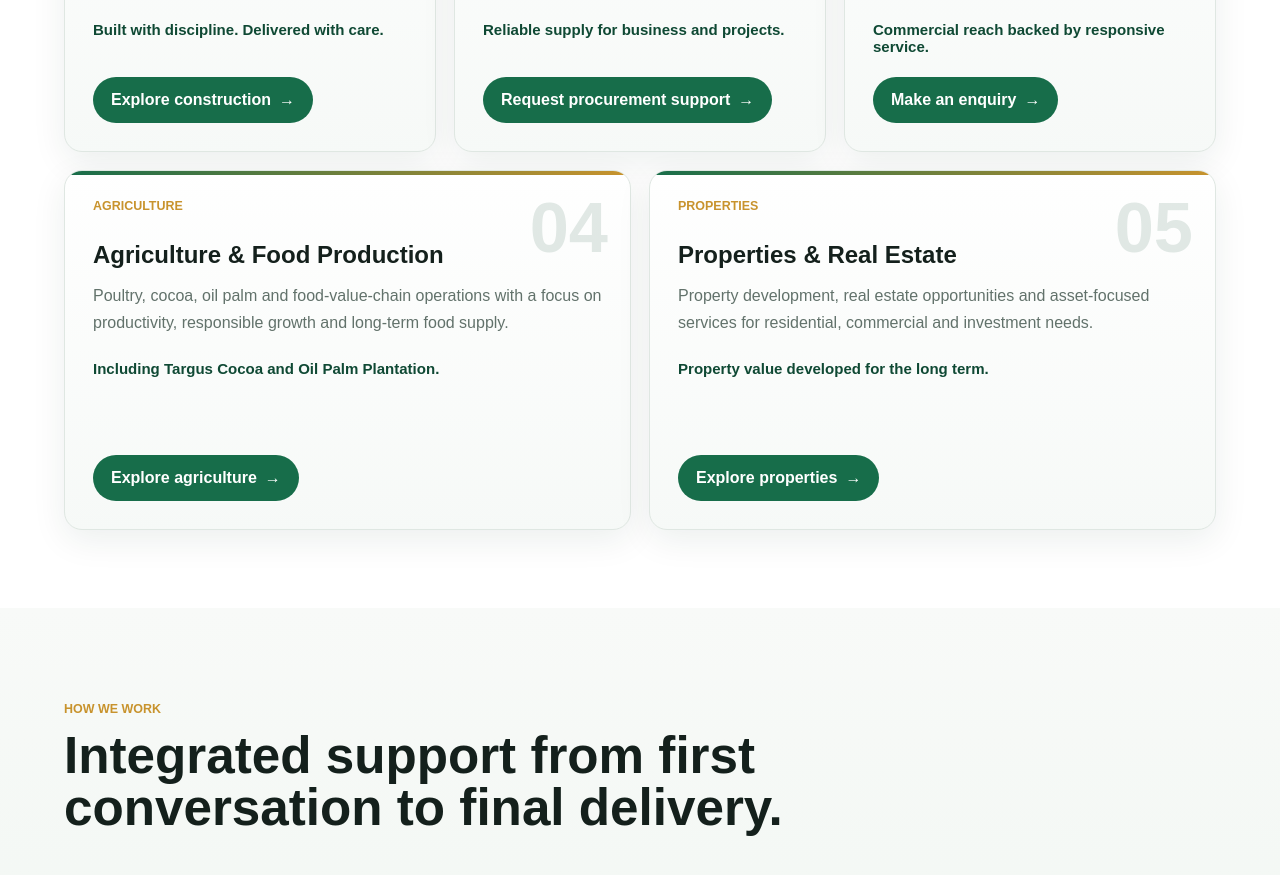
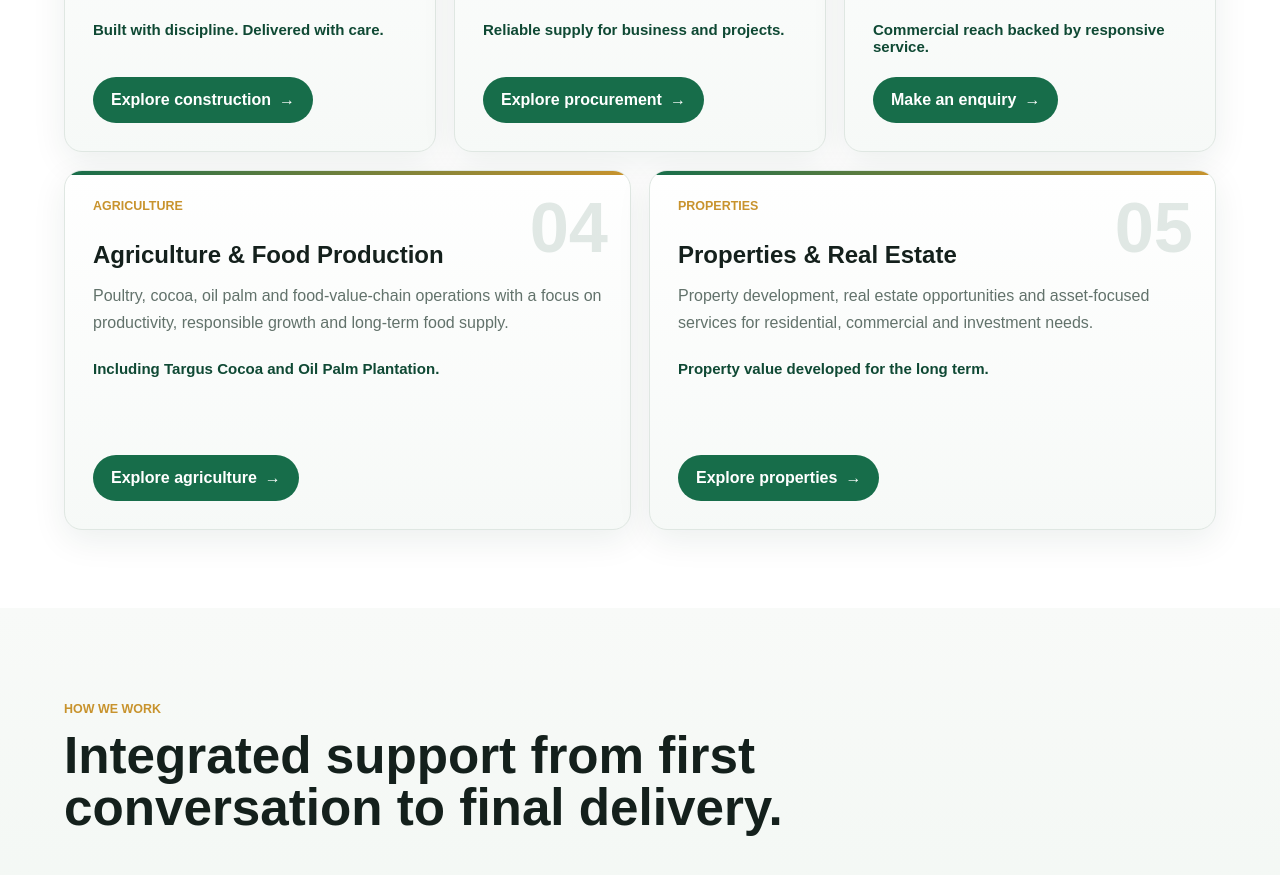
Before and after one commit to Targusgrp/targus-corporate-site, a website: page index.html in a window 1280 px wide. Shown: the part 2071-2946 px from the top of the page. Drawn offline with Linux system fonts and the light colour scheme.

Commit message:
Link homepage to procurement page

```diff
--- a/index.html
+++ b/index.html
@@ -27,7 +27,7 @@
         <div class="section-heading"><p class="section-kicker">Our core businesses</p><h2>Integrated solutions. Sustainable impact.</h2><p class="section-intro">Each division brings focused expertise while benefiting from the shared standards, relationships and operational discipline of Targus Nig Ltd.</p></div>
         <div class="business-grid">
           <article class="business-card"><span class="business-number">01</span><span class="business-tag">Construction</span><h3>Construction & Project Delivery</h3><p>Building works, renovations, civil projects and coordinated project delivery for commercial, residential and institutional clients.</p><span class="domain-line">Built with discipline. Delivered with care.</span><a href="businesses/construction/index.html">Explore construction <span aria-hidden="true">→</span></a></article>
-          <article class="business-card"><span class="business-number">02</span><span class="business-tag">Procurement</span><h3>Procurement & Strategic Sourcing</h3><p>Structured sourcing of equipment, materials and business supplies, supported by supplier coordination, quality checks and clear delivery.</p><span class="domain-line">Reliable supply for business and projects.</span><a href="#contact">Request procurement support <span aria-hidden="true">→</span></a></article>
+          <article class="business-card"><span class="business-number">02</span><span class="business-tag">Procurement</span><h3>Procurement & Strategic Sourcing</h3><p>Structured sourcing of equipment, materials and business supplies, supported by supplier coordination, quality checks and clear delivery.</p><span class="domain-line">Reliable supply for business and projects.</span><a href="businesses/procurement/index.html">Explore procurement <span aria-hidden="true">→</span></a></article>
           <article class="business-card"><span class="business-number">03</span><span class="business-tag">Sales</span><h3>Sales & Commercial Distribution</h3><p>Product sales, trading and distribution services designed to connect dependable products with businesses, institutions and end users.</p><span class="domain-line">Commercial reach backed by responsive service.</span><a href="#contact">Make an enquiry <span aria-hidden="true">→</span></a></article>
           <article class="business-card"><span class="business-number">04</span><span class="business-tag">Agriculture</span><h3>Agriculture & Food Production</h3><p>Poultry, cocoa, oil palm and food-value-chain operations with a focus on productivity, responsible growth and long-term food supply.</p><span class="domain-line">Including Targus Cocoa and Oil Palm Plantation.</span><a href="businesses/tcop/index.html">Explore agriculture <span aria-hidden="true">→</span></a></article>
           <article class="business-card"><span class="business-number">05</span><span class="business-tag">Properties</span><h3>Properties & Real Estate</h3><p>Property development, real estate opportunities and asset-focused services for residential, commercial and investment needs.</p><span class="domain-line">Property value developed for the long term.</span><a href="businesses/properties/index.html">Explore properties <span aria-hidden="true">→</span></a></article>
```
